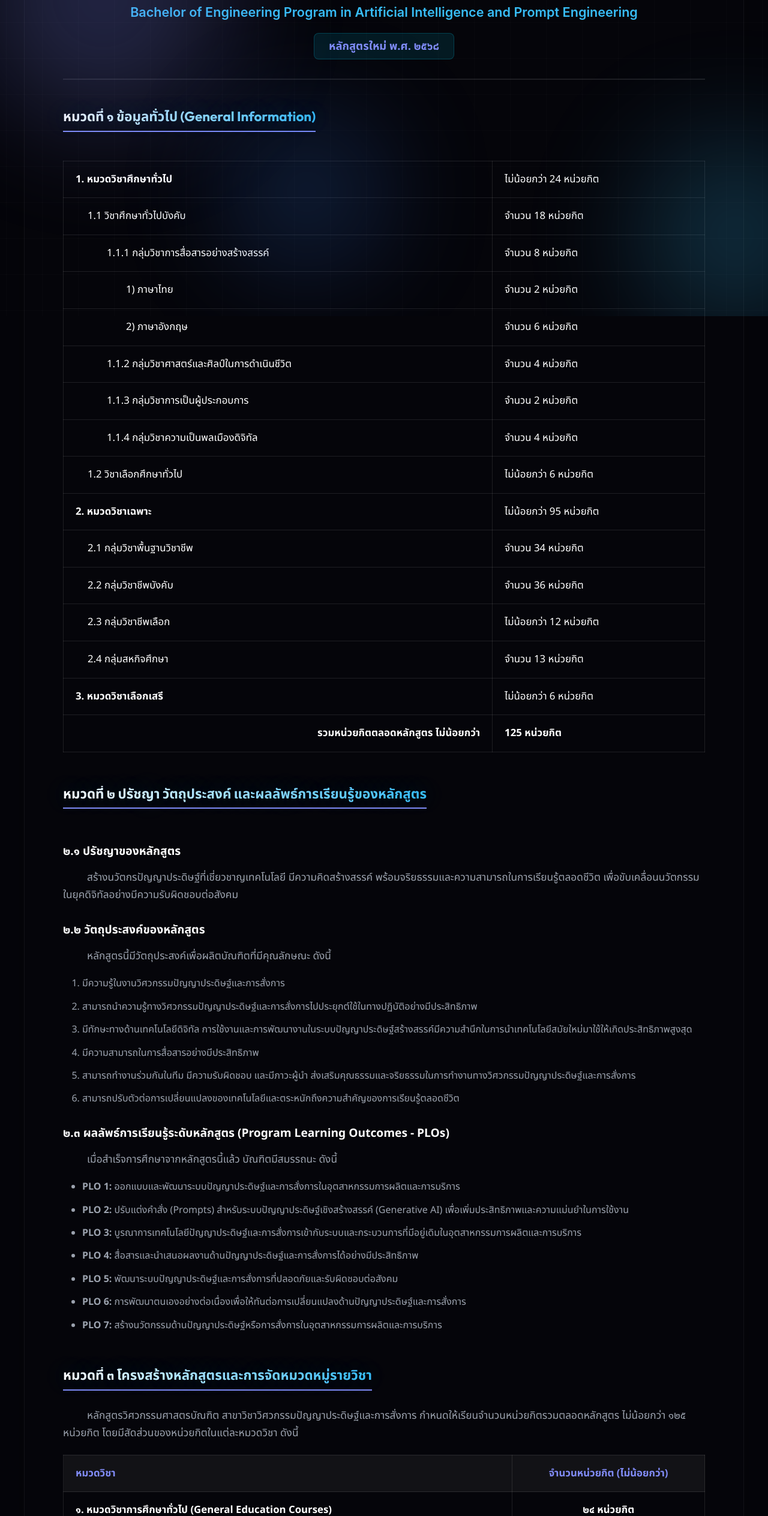
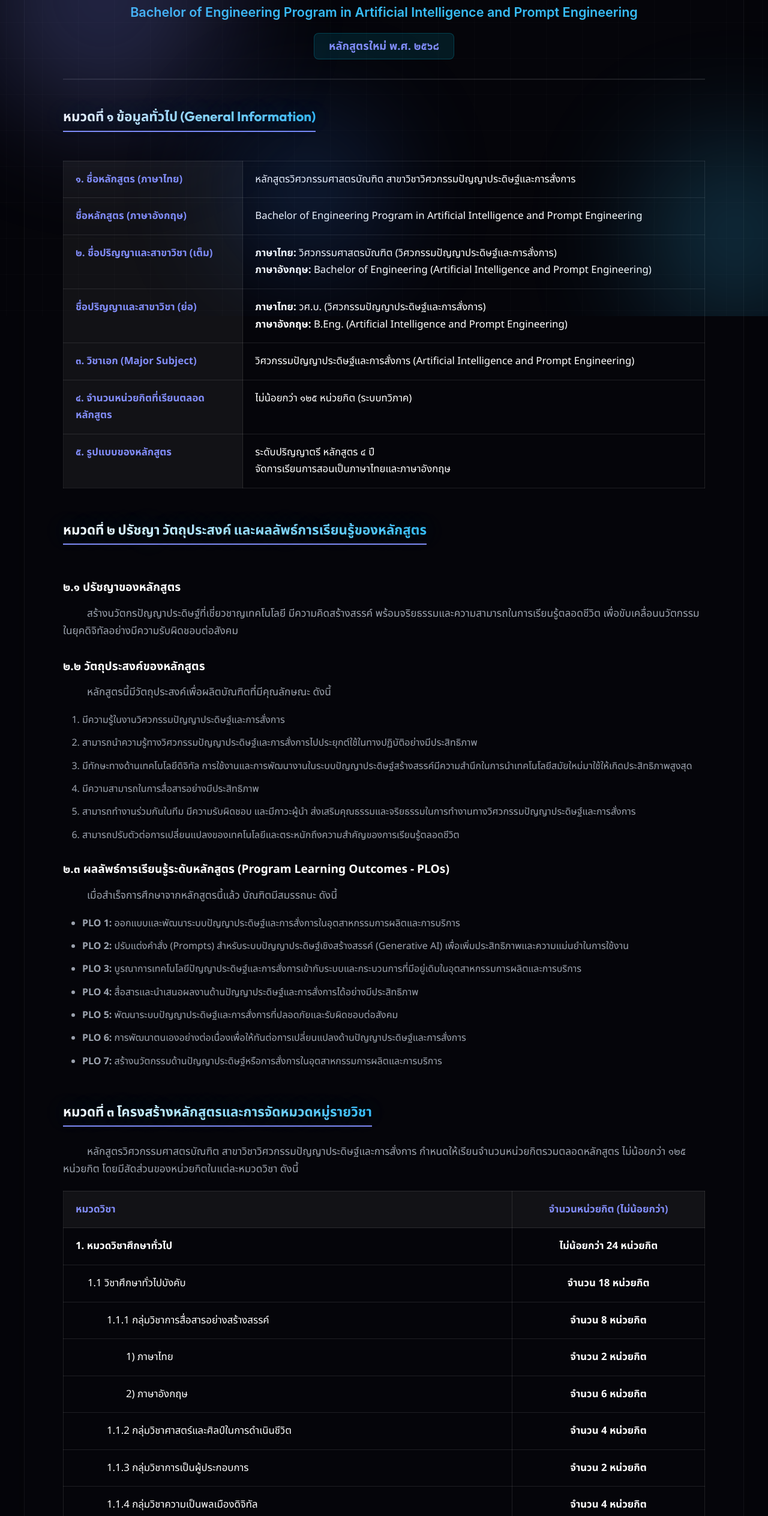
Before and after one commit to pearchampraphaipc-wawaa/wawaa_, a website: page curriculum.html in a window 1280 px wide. Shown: the part 273-2800 px from the top of the page at 60% size. Drawn offline with Linux system fonts and the light colour scheme.

Commit message:
Restore Section 1 and correctly update curriculum table

```diff
--- a/curriculum.html
+++ b/curriculum.html
@@ -69,70 +69,58 @@
       <h3 class="section-title" data-th="หมวดที่ ๑ ข้อมูลทั่วไป (General Information)"
         data-en="Section 1: General Information">หมวดที่ ๑ ข้อมูลทั่วไป (General Information)</h3>
       <table class="official-table">
-                <tbody>
+        <tbody>
           <tr>
-            <td data-th="<strong>1. หมวดวิชาศึกษาทั่วไป</strong>" data-en="<strong>1. General Education Courses</strong>"><strong>1. หมวดวิชาศึกษาทั่วไป</strong></td>
-            <td class="num" data-th="ไม่น้อยกว่า 24 หน่วยกิต" data-en="Not less than 24 Credits">ไม่น้อยกว่า 24 หน่วยกิต</td>
+            <th data-th="๑. ชื่อหลักสูตร (ภาษาไทย)" data-en="1. Program Name (Thai)">๑. ชื่อหลักสูตร (ภาษาไทย)</th>
+            <td data-th="หลักสูตรวิศวกรรมศาสตรบัณฑิต สาขาวิชาวิศวกรรมปัญญาประดิษฐ์และการสั่งการ"
+              data-en="Bachelor of Engineering Program in Artificial Intelligence and Prompt Engineering">
+              หลักสูตรวิศวกรรมศาสตรบัณฑิต สาขาวิชาวิศวกรรมปัญญาประดิษฐ์และการสั่งการ</td>
           </tr>
           <tr>
-            <td style="padding-left: 2.5rem;" data-th="1.1 วิชาศึกษาทั่วไปบังคับ" data-en="1.1 Compulsory General Education">1.1 วิชาศึกษาทั่วไปบังคับ</td>
-            <td class="num" data-th="จำนวน 18 หน่วยกิต" data-en="18 Credits">จำนวน 18 หน่วยกิต</td>
+            <th data-th="ชื่อหลักสูตร (ภาษาอังกฤษ)" data-en="Program Name (English)">ชื่อหลักสูตร (ภาษาอังกฤษ)</th>
+            <td data-th="Bachelor of Engineering Program in Artificial Intelligence and Prompt Engineering"
+              data-en="Bachelor of Engineering Program in Artificial Intelligence and Prompt Engineering">Bachelor of
+              Engineering Program in Artificial Intelligence and Prompt Engineering</td>
           </tr>
           <tr>
-            <td style="padding-left: 4.5rem;" data-th="1.1.1 กลุ่มวิชาการสื่อสารอย่างสร้างสรรค์" data-en="1.1.1 Creative Communication">1.1.1 กลุ่มวิชาการสื่อสารอย่างสร้างสรรค์</td>
-            <td class="num" data-th="จำนวน 8 หน่วยกิต" data-en="8 Credits">จำนวน 8 หน่วยกิต</td>
+            <th data-th="๒. ชื่อปริญญาและสาขาวิชา (เต็ม)" data-en="2. Degree Title (Full)">๒. ชื่อปริญญาและสาขาวิชา
+              (เต็ม)</th>
+            <td
+              data-th="<strong>ภาษาไทย:</strong> วิศวกรรมศาสตรบัณฑิต (วิศวกรรมปัญญาประดิษฐ์และการสั่งการ)<br/><strong>ภาษาอังกฤษ:</strong> Bachelor of Engineering (Artificial Intelligence and Prompt Engineering)"
+              data-en="<strong>Thai:</strong> วิศวกรรมศาสตรบัณฑิต (วิศวกรรมปัญญาประดิษฐ์และการสั่งการ)<br/><strong>English:</strong> Bachelor of Engineering (Artificial Intelligence and Prompt Engineering)">
+              <strong>ภาษาไทย:</strong> วิศวกรรมศาสตรบัณฑิต (วิศวกรรมปัญญาประดิษฐ์และการสั่งการ)<br />
+              <strong>ภาษาอังกฤษ:</strong> Bachelor of Engineering (Artificial Intelligence and Prompt Engineering)
+            </td>
           </tr>
           <tr>
-            <td style="padding-left: 6.5rem;" data-th="1) ภาษาไทย" data-en="1) Thai Language">1) ภาษาไทย</td>
-            <td class="num" data-th="จำนวน 2 หน่วยกิต" data-en="2 Credits">จำนวน 2 หน่วยกิต</td>
+            <th data-th="ชื่อปริญญาและสาขาวิชา (ย่อ)" data-en="Degree Title (Abbreviated)">ชื่อปริญญาและสาขาวิชา (ย่อ)
+            </th>
+            <td
+              data-th="<strong>ภาษาไทย:</strong> วศ.บ. (วิศวกรรมปัญญาประดิษฐ์และการสั่งการ)<br/><strong>ภาษาอังกฤษ:</strong> B.Eng. (Artificial Intelligence and Prompt Engineering)"
+              data-en="<strong>Thai:</strong> วศ.บ. (วิศวกรรมปัญญาประดิษฐ์และการสั่งการ)<br/><strong>English:</strong> B.Eng. (Artificial Intelligence and Prompt Engineering)">
+              <strong>ภาษาไทย:</strong> วศ.บ. (วิศวกรรมปัญญาประดิษฐ์และการสั่งการ)<br />
+              <strong>ภาษาอังกฤษ:</strong> B.Eng. (Artificial Intelligence and Prompt Engineering)
+            </td>
           </tr>
           <tr>
-            <td style="padding-left: 6.5rem;" data-th="2) ภาษาอังกฤษ" data-en="2) English Language">2) ภาษาอังกฤษ</td>
-            <td class="num" data-th="จำนวน 6 หน่วยกิต" data-en="6 Credits">จำนวน 6 หน่วยกิต</td>
+            <th data-th="๓. วิชาเอก (Major Subject)" data-en="3. Major Subject">๓. วิชาเอก (Major Subject)</th>
+            <td data-th="วิศวกรรมปัญญาประดิษฐ์และการสั่งการ (Artificial Intelligence and Prompt Engineering)"
+              data-en="Artificial Intelligence and Prompt Engineering">วิศวกรรมปัญญาประดิษฐ์และการสั่งการ (Artificial
+              Intelligence and Prompt Engineering)</td>
           </tr>
           <tr>
-            <td style="padding-left: 4.5rem;" data-th="1.1.2 กลุ่มวิชาศาสตร์และศิลป์ในการดำเนินชีวิต" data-en="1.1.2 Science and Art in Living">1.1.2 กลุ่มวิชาศาสตร์และศิลป์ในการดำเนินชีวิต</td>
-            <td class="num" data-th="จำนวน 4 หน่วยกิต" data-en="4 Credits">จำนวน 4 หน่วยกิต</td>
+            <th data-th="๔. จำนวนหน่วยกิตที่เรียนตลอดหลักสูตร" data-en="4. Total Academic Credits">๔.
+              จำนวนหน่วยกิตที่เรียนตลอดหลักสูตร</th>
+            <td data-th="ไม่น้อยกว่า ๑๒๕ หน่วยกิต (ระบบทวิภาค)"
+              data-en="Not less than 125 Credits (Bi-Semester System)">ไม่น้อยกว่า ๑๒๕ หน่วยกิต (ระบบทวิภาค)</td>
           </tr>
           <tr>
-            <td style="padding-left: 4.5rem;" data-th="1.1.3 กลุ่มวิชาการเป็นผู้ประกอบการ" data-en="1.1.3 Entrepreneurship">1.1.3 กลุ่มวิชาการเป็นผู้ประกอบการ</td>
-            <td class="num" data-th="จำนวน 2 หน่วยกิต" data-en="2 Credits">จำนวน 2 หน่วยกิต</td>
-          </tr>
-          <tr>
-            <td style="padding-left: 4.5rem;" data-th="1.1.4 กลุ่มวิชาความเป็นพลเมืองดิจิทัล" data-en="1.1.4 Digital Citizenship">1.1.4 กลุ่มวิชาความเป็นพลเมืองดิจิทัล</td>
-            <td class="num" data-th="จำนวน 4 หน่วยกิต" data-en="4 Credits">จำนวน 4 หน่วยกิต</td>
-          </tr>
-          <tr>
-            <td style="padding-left: 2.5rem;" data-th="1.2 วิชาเลือกศึกษาทั่วไป" data-en="1.2 Elective General Education">1.2 วิชาเลือกศึกษาทั่วไป</td>
-            <td class="num" data-th="ไม่น้อยกว่า 6 หน่วยกิต" data-en="Not less than 6 Credits">ไม่น้อยกว่า 6 หน่วยกิต</td>
-          </tr>
-          <tr>
-            <td data-th="<strong>2. หมวดวิชาเฉพาะ</strong>" data-en="<strong>2. Professional Courses</strong>"><strong>2. หมวดวิชาเฉพาะ</strong></td>
-            <td class="num" data-th="ไม่น้อยกว่า 95 หน่วยกิต" data-en="Not less than 95 Credits">ไม่น้อยกว่า 95 หน่วยกิต</td>
-          </tr>
-          <tr>
-            <td style="padding-left: 2.5rem;" data-th="2.1 กลุ่มวิชาพื้นฐานวิชาชีพ" data-en="2.1 Professional Foundation">2.1 กลุ่มวิชาพื้นฐานวิชาชีพ</td>
-            <td class="num" data-th="จำนวน 34 หน่วยกิต" data-en="34 Credits">จำนวน 34 หน่วยกิต</td>
-          </tr>
-          <tr>
-            <td style="padding-left: 2.5rem;" data-th="2.2 กลุ่มวิชาชีพบังคับ" data-en="2.2 Compulsory Professional">2.2 กลุ่มวิชาชีพบังคับ</td>
-            <td class="num" data-th="จำนวน 36 หน่วยกิต" data-en="36 Credits">จำนวน 36 หน่วยกิต</td>
-          </tr>
-          <tr>
-            <td style="padding-left: 2.5rem;" data-th="2.3 กลุ่มวิชาชีพเลือก" data-en="2.3 Elective Professional">2.3 กลุ่มวิชาชีพเลือก</td>
-            <td class="num" data-th="ไม่น้อยกว่า 12 หน่วยกิต" data-en="Not less than 12 Credits">ไม่น้อยกว่า 12 หน่วยกิต</td>
-          </tr>
-          <tr>
-            <td style="padding-left: 2.5rem;" data-th="2.4 กลุ่มสหกิจศึกษา" data-en="2.4 Co-operative Education">2.4 กลุ่มสหกิจศึกษา</td>
-            <td class="num" data-th="จำนวน 13 หน่วยกิต" data-en="13 Credits">จำนวน 13 หน่วยกิต</td>
-          </tr>
-          <tr>
-            <td data-th="<strong>3. หมวดวิชาเลือกเสรี</strong>" data-en="<strong>3. Free Elective Courses</strong>"><strong>3. หมวดวิชาเลือกเสรี</strong></td>
-            <td class="num" data-th="ไม่น้อยกว่า 6 หน่วยกิต" data-en="Not less than 6 Credits">ไม่น้อยกว่า 6 หน่วยกิต</td>
-          </tr>
-          <tr class="total-row">
-            <td data-th="<strong>รวมหน่วยกิตตลอดหลักสูตร ไม่น้อยกว่า</strong>" data-en="<strong>Total Minimum Program Credits</strong>" style="text-align: right;"><strong>รวมหน่วยกิตตลอดหลักสูตร ไม่น้อยกว่า</strong></td>
-            <td class="num" data-th="<strong>125 หน่วยกิต</strong>" data-en="<strong>125 Credits</strong>"><strong>125 หน่วยกิต</strong></td>
+            <th data-th="๕. รูปแบบของหลักสูตร" data-en="5. Curriculum Format">๕. รูปแบบของหลักสูตร</th>
+            <td data-th="ระดับปริญญาตรี หลักสูตร ๔ ปี<br/>จัดการเรียนการสอนเป็นภาษาไทยและภาษาอังกฤษ"
+              data-en="Undergraduate Degree (4-Year Program)<br/>Bilingual Instruction (Thai/English)">
+              ระดับปริญญาตรี หลักสูตร ๔ ปี<br />
+              จัดการเรียนการสอนเป็นภาษาไทยและภาษาอังกฤษ
+            </td>
           </tr>
         </tbody>
       </table>
@@ -230,51 +218,70 @@
               จำนวนหน่วยกิต (ไม่น้อยกว่า)</th>
           </tr>
         </thead>
-        <tbody>
+                <tbody>
           <tr>
-            <td data-th="<strong>๑. หมวดวิชาการศึกษาทั่วไป (General Education Courses)</strong>"
-              data-en="<strong>1. General Education Courses</strong>"><strong>๑. หมวดวิชาการศึกษาทั่วไป (General
-                Education Courses)</strong></td>
-            <td class="num" data-th="๒๔ หน่วยกิต" data-en="24 Credits">๒๔ หน่วยกิต</td>
+            <td data-th="<strong>1. หมวดวิชาศึกษาทั่วไป</strong>" data-en="<strong>1. General Education Courses</strong>"><strong>1. หมวดวิชาศึกษาทั่วไป</strong></td>
+            <td class="num" data-th="ไม่น้อยกว่า 24 หน่วยกิต" data-en="Not less than 24 Credits">ไม่น้อยกว่า 24 หน่วยกิต</td>
           </tr>
           <tr>
-            <td data-th="<strong>๒. หมวดวิชาเฉพาะ (Professional Courses)</strong>"
-              data-en="<strong>2. Professional Courses</strong>"><strong>๒. หมวดวิชาเฉพาะ (Professional
-                Courses)</strong></td>
-            <td class="num" data-th="๙๕ หน่วยกิต" data-en="95 Credits">๙๕ หน่วยกิต</td>
+            <td style="padding-left: 2.5rem;" data-th="1.1 วิชาศึกษาทั่วไปบังคับ" data-en="1.1 Compulsory General Education">1.1 วิชาศึกษาทั่วไปบังคับ</td>
+            <td class="num" data-th="จำนวน 18 หน่วยกิต" data-en="18 Credits">จำนวน 18 หน่วยกิต</td>
           </tr>
           <tr>
-            <td style="padding-left: 2.5rem;" data-th="๒.๑ กลุ่มวิชาพื้นฐานวิชาชีพ (Professional Foundation)"
-              data-en="2.1 Professional Foundation">๒.๑ กลุ่มวิชาพื้นฐานวิชาชีพ (Professional Foundation)</td>
-            <td class="num" data-th="๓๔ หน่วยกิต" data-en="34 Credits">๓๔ หน่วยกิต</td>
+            <td style="padding-left: 4.5rem;" data-th="1.1.1 กลุ่มวิชาการสื่อสารอย่างสร้างสรรค์" data-en="1.1.1 Creative Communication">1.1.1 กลุ่มวิชาการสื่อสารอย่างสร้างสรรค์</td>
+            <td class="num" data-th="จำนวน 8 หน่วยกิต" data-en="8 Credits">จำนวน 8 หน่วยกิต</td>
           </tr>
           <tr>
-            <td style="padding-left: 2.5rem;" data-th="๒.๒ กลุ่มวิชาชีพบังคับ (Compulsory Professional)"
-              data-en="2.2 Compulsory Professional">๒.๒ กลุ่มวิชาชีพบังคับ (Compulsory Professional)</td>
-            <td class="num" data-th="๓๖ หน่วยกิต" data-en="36 Credits">๓๖ หน่วยกิต</td>
+            <td style="padding-left: 6.5rem;" data-th="1) ภาษาไทย" data-en="1) Thai Language">1) ภาษาไทย</td>
+            <td class="num" data-th="จำนวน 2 หน่วยกิต" data-en="2 Credits">จำนวน 2 หน่วยกิต</td>
           </tr>
           <tr>
-            <td style="padding-left: 2.5rem;" data-th="๒.๓ กลุ่มวิชาชีพเลือก (Elective Professional)"
-              data-en="2.3 Elective Professional">๒.๓ กลุ่มวิชาชีพเลือก (Elective Professional)</td>
-            <td class="num" data-th="๑๒ หน่วยกิต" data-en="12 Credits">๑๒ หน่วยกิต</td>
+            <td style="padding-left: 6.5rem;" data-th="2) ภาษาอังกฤษ" data-en="2) English Language">2) ภาษาอังกฤษ</td>
+            <td class="num" data-th="จำนวน 6 หน่วยกิต" data-en="6 Credits">จำนวน 6 หน่วยกิต</td>
           </tr>
           <tr>
-            <td style="padding-left: 2.5rem;" data-th="๒.๔ กลุ่มสหกิจศึกษา (Co-operative Education)"
-              data-en="2.4 Co-operative Education">๒.๔ กลุ่มสหกิจศึกษา (Co-operative Education)</td>
-            <td class="num" data-th="๑๓ หน่วยกิต" data-en="13 Credits">๑๓ หน่วยกิต</td>
+            <td style="padding-left: 4.5rem;" data-th="1.1.2 กลุ่มวิชาศาสตร์และศิลป์ในการดำเนินชีวิต" data-en="1.1.2 Science and Art in Living">1.1.2 กลุ่มวิชาศาสตร์และศิลป์ในการดำเนินชีวิต</td>
+            <td class="num" data-th="จำนวน 4 หน่วยกิต" data-en="4 Credits">จำนวน 4 หน่วยกิต</td>
           </tr>
           <tr>
-            <td data-th="<strong>๓. หมวดวิชาเลือกเสรี (Free Elective Courses)</strong>"
-              data-en="<strong>3. Free Elective Courses</strong>"><strong>๓. หมวดวิชาเลือกเสรี (Free Elective
-                Courses)</strong></td>
-            <td class="num" data-th="๖ หน่วยกิต" data-en="6 Credits">๖ หน่วยกิต</td>
+            <td style="padding-left: 4.5rem;" data-th="1.1.3 กลุ่มวิชาการเป็นผู้ประกอบการ" data-en="1.1.3 Entrepreneurship">1.1.3 กลุ่มวิชาการเป็นผู้ประกอบการ</td>
+            <td class="num" data-th="จำนวน 2 หน่วยกิต" data-en="2 Credits">จำนวน 2 หน่วยกิต</td>
+          </tr>
+          <tr>
+            <td style="padding-left: 4.5rem;" data-th="1.1.4 กลุ่มวิชาความเป็นพลเมืองดิจิทัล" data-en="1.1.4 Digital Citizenship">1.1.4 กลุ่มวิชาความเป็นพลเมืองดิจิทัล</td>
+            <td class="num" data-th="จำนวน 4 หน่วยกิต" data-en="4 Credits">จำนวน 4 หน่วยกิต</td>
+          </tr>
+          <tr>
+            <td style="padding-left: 2.5rem;" data-th="1.2 วิชาเลือกศึกษาทั่วไป" data-en="1.2 Elective General Education">1.2 วิชาเลือกศึกษาทั่วไป</td>
+            <td class="num" data-th="ไม่น้อยกว่า 6 หน่วยกิต" data-en="Not less than 6 Credits">ไม่น้อยกว่า 6 หน่วยกิต</td>
+          </tr>
+          <tr>
+            <td data-th="<strong>2. หมวดวิชาเฉพาะ</strong>" data-en="<strong>2. Professional Courses</strong>"><strong>2. หมวดวิชาเฉพาะ</strong></td>
+            <td class="num" data-th="ไม่น้อยกว่า 95 หน่วยกิต" data-en="Not less than 95 Credits">ไม่น้อยกว่า 95 หน่วยกิต</td>
+          </tr>
+          <tr>
+            <td style="padding-left: 2.5rem;" data-th="2.1 กลุ่มวิชาพื้นฐานวิชาชีพ" data-en="2.1 Professional Foundation">2.1 กลุ่มวิชาพื้นฐานวิชาชีพ</td>
+            <td class="num" data-th="จำนวน 34 หน่วยกิต" data-en="34 Credits">จำนวน 34 หน่วยกิต</td>
+          </tr>
+          <tr>
+            <td style="padding-left: 2.5rem;" data-th="2.2 กลุ่มวิชาชีพบังคับ" data-en="2.2 Compulsory Professional">2.2 กลุ่มวิชาชีพบังคับ</td>
+            <td class="num" data-th="จำนวน 36 หน่วยกิต" data-en="36 Credits">จำนวน 36 หน่วยกิต</td>
+          </tr>
+          <tr>
+            <td style="padding-left: 2.5rem;" data-th="2.3 กลุ่มวิชาชีพเลือก" data-en="2.3 Elective Professional">2.3 กลุ่มวิชาชีพเลือก</td>
+            <td class="num" data-th="ไม่น้อยกว่า 12 หน่วยกิต" data-en="Not less than 12 Credits">ไม่น้อยกว่า 12 หน่วยกิต</td>
+          </tr>
+          <tr>
+            <td style="padding-left: 2.5rem;" data-th="2.4 กลุ่มสหกิจศึกษา" data-en="2.4 Co-operative Education">2.4 กลุ่มสหกิจศึกษา</td>
+            <td class="num" data-th="จำนวน 13 หน่วยกิต" data-en="13 Credits">จำนวน 13 หน่วยกิต</td>
+          </tr>
+          <tr>
+            <td data-th="<strong>3. หมวดวิชาเลือกเสรี</strong>" data-en="<strong>3. Free Elective Courses</strong>"><strong>3. หมวดวิชาเลือกเสรี</strong></td>
+            <td class="num" data-th="ไม่น้อยกว่า 6 หน่วยกิต" data-en="Not less than 6 Credits">ไม่น้อยกว่า 6 หน่วยกิต</td>
           </tr>
           <tr class="total-row">
-            <td data-th="<strong>รวมจำนวนหน่วยกิตตลอดหลักสูตร (Total Credits)</strong>"
-              data-en="<strong>Total Minimum Program Credits</strong>"><strong>รวมจำนวนหน่วยกิตตลอดหลักสูตร (Total
-                Credits)</strong></td>
-            <td class="num" data-th="<strong>๑๒๕ หน่วยกิต</strong>" data-en="<strong>125 Credits</strong>"><strong>๑๒๕
-                หน่วยกิต</strong></td>
+            <td data-th="<strong>รวมหน่วยกิตตลอดหลักสูตร ไม่น้อยกว่า</strong>" data-en="<strong>Total Minimum Program Credits</strong>" style="text-align: right;"><strong>รวมหน่วยกิตตลอดหลักสูตร ไม่น้อยกว่า</strong></td>
+            <td class="num" data-th="<strong>125 หน่วยกิต</strong>" data-en="<strong>125 Credits</strong>"><strong>125 หน่วยกิต</strong></td>
           </tr>
         </tbody>
       </table>
```
